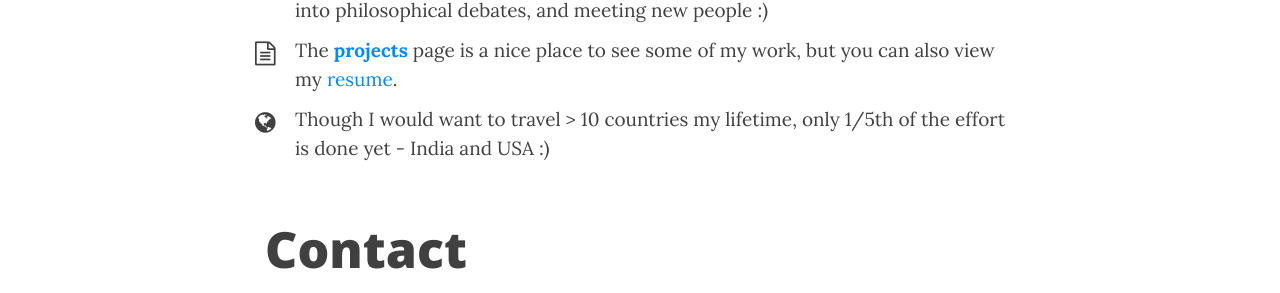
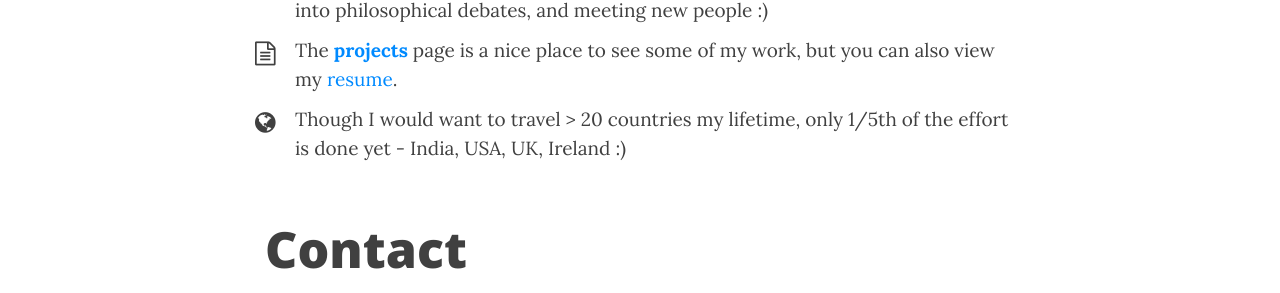
Before and after one commit to shahrajat/shahrajat.github.io, a Jekyll site: the page built from aboutme.html, in a window 1280 px wide and 900 px high, scrolled down 495 px. Shown: the part 153-446 px from the top of the window. Built offline with Jekyll 4.4.1, drawn with Linux system fonts in a browser that asks for light colours; nearby versions of some CDN libraries.

Commit message:
Update aboutme.html

```diff
--- a/aboutme.html
+++ b/aboutme.html
@@ -36,7 +36,7 @@ The <strong><a href="/projects">projects</a></strong> page is a nice place to se
 
 <p class="about-text">
 <span class="fa fa-globe about-icon"></span>
-Though I would want to travel > 10 countries my lifetime, only 1/5th of the effort is done yet - India and USA :)
+Though I would want to travel > 20 countries my lifetime, only 1/5th of the effort is done yet - India, USA, UK, Ireland :)
 </p>
 
 </div>
```
